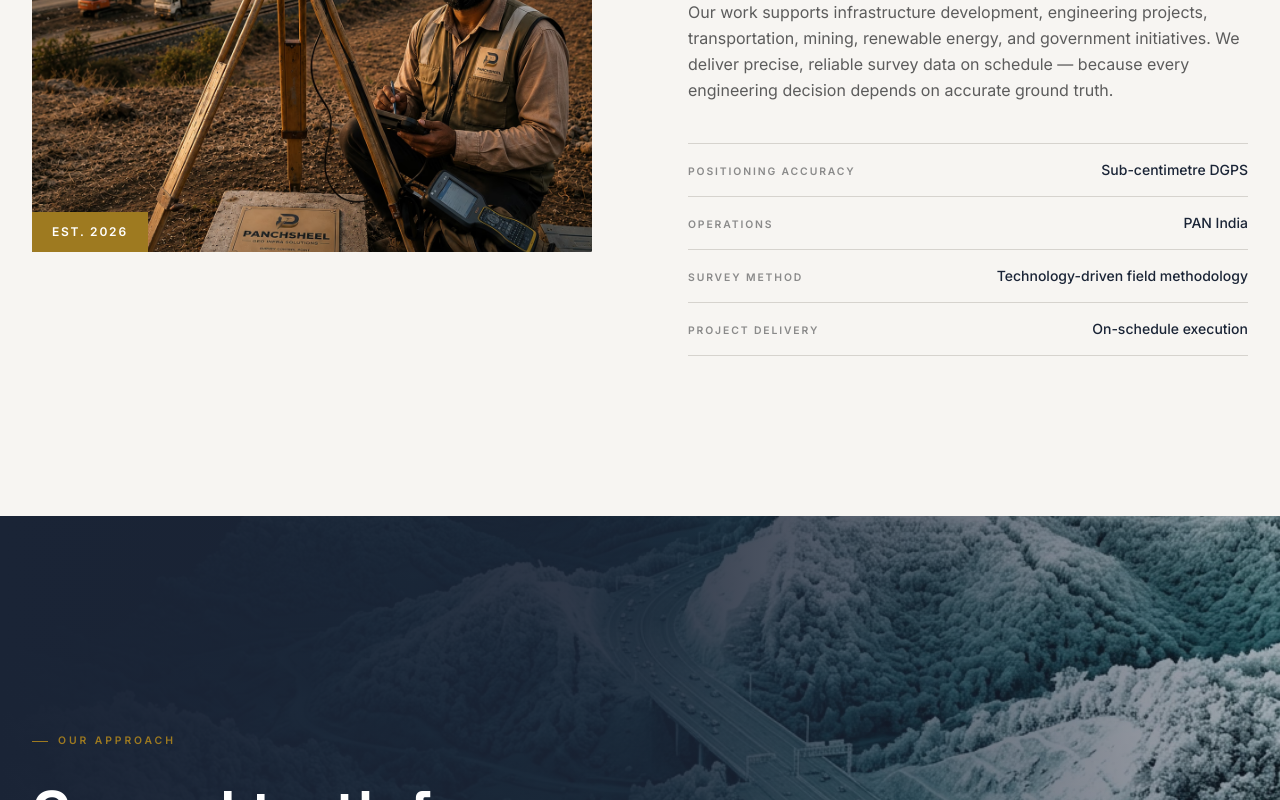
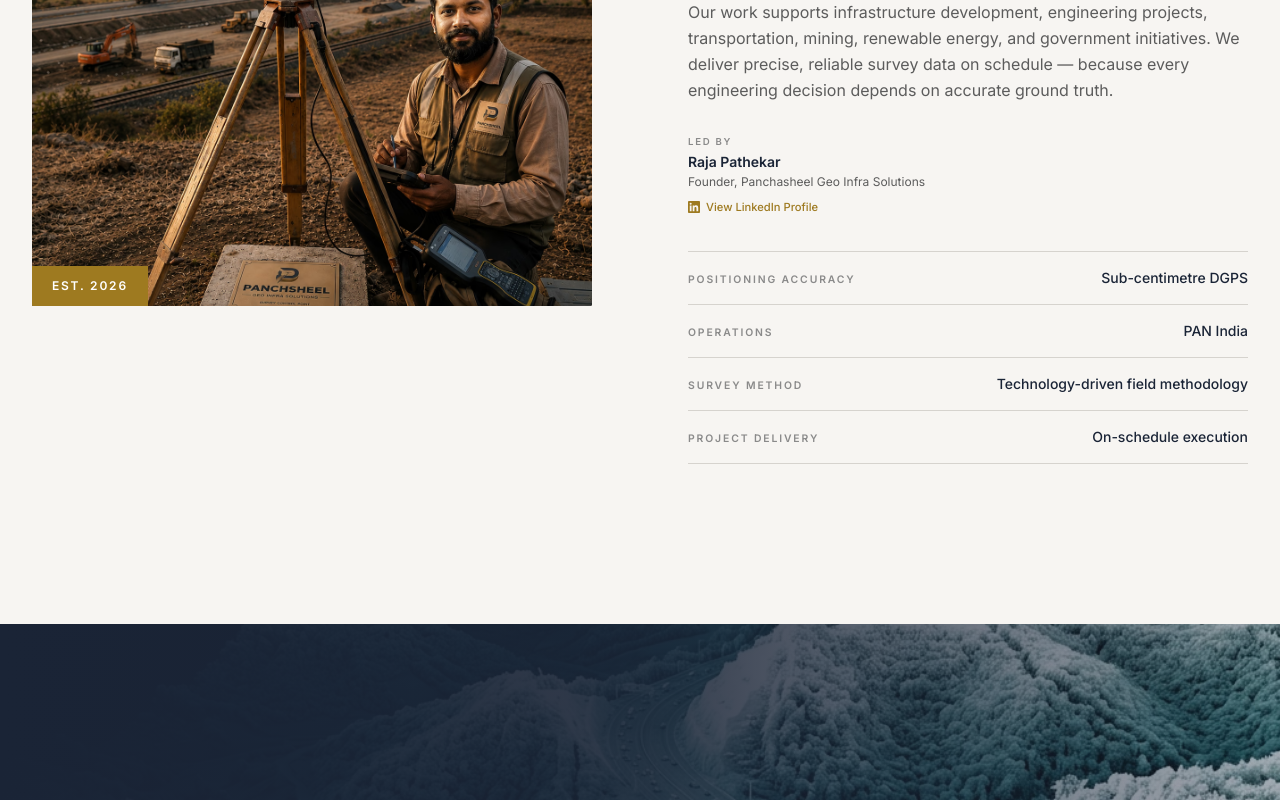
Before and after one commit to yash-kzx/Panchasheel, a Next.js app: page / in a window 1280 px wide. Shown: the part 1260-2060 px from the top of the page. Built offline with nearby package versions, Linux system fonts and the light colour scheme.

Commit message:
AfterDeploy-v1

```diff
--- a/src/components/sections/about.tsx
+++ b/src/components/sections/about.tsx
@@ -3,6 +3,7 @@
 import Image from "next/image";
 import { Reveal } from "@/components/ui/reveal";
 import { SectionLabel } from "@/components/ui/section-label";
+import { FOUNDER } from "@/lib/constants";
 
 export function AboutSection() {
   return (
@@ -68,8 +69,36 @@ export function AboutSection() {
               </p>
             </Reveal>
 
+            {/* Founder signature */}
             <Reveal direction="up">
-              <div className="mt-10 border-t border-border">
+              <div className="mt-8 flex items-center gap-4">
+                <div>
+                  <p className="text-[0.6rem] font-semibold uppercase tracking-[0.18em] text-brand-concrete mb-1">Led by</p>
+                  <p className="text-sm font-semibold text-brand-charcoal leading-tight">{FOUNDER.name}</p>
+                  <p className="text-[0.75rem] text-brand-slate mt-0.5">{FOUNDER.title}</p>
+                  <a
+                    href={FOUNDER.linkedIn}
+                    target="_blank"
+                    rel="noopener noreferrer"
+                    className="inline-flex items-center gap-1.5 mt-2 text-[0.7rem] font-medium text-brand-accent hover:text-brand-charcoal transition-colors duration-150"
+                  >
+                    <svg
+                      xmlns="http://www.w3.org/2000/svg"
+                      className="h-3 w-3"
+                      viewBox="0 0 24 24"
+                      fill="currentColor"
+                      aria-hidden="true"
+                    >
+                      <path d="M20.447 20.452h-3.554v-5.569c0-1.328-.027-3.037-1.852-3.037-1.853 0-2.136 1.445-2.136 2.939v5.667H9.351V9h3.414v1.561h.046c.477-.9 1.637-1.85 3.37-1.85 3.601 0 4.267 2.37 4.267 5.455v6.286zM5.337 7.433a2.062 2.062 0 0 1-2.063-2.065 2.064 2.064 0 1 1 2.063 2.065zm1.782 13.019H3.555V9h3.564v11.452zM22.225 0H1.771C.792 0 0 .774 0 1.729v20.542C0 23.227.792 24 1.771 24h20.451C23.2 24 24 23.227 24 22.271V1.729C24 .774 23.2 0 22.222 0h.003z" />
+                    </svg>
+                    View LinkedIn Profile
+                  </a>
+                </div>
+              </div>
+            </Reveal>
+
+            <Reveal direction="up">
+              <div className="mt-8 border-t border-border">
                 {[
                   { label: "Positioning Accuracy", value: "Sub-centimetre DGPS" },
                   { label: "Operations", value: "PAN India" },
--- a/src/components/sections/cta.tsx
+++ b/src/components/sections/cta.tsx
@@ -103,7 +103,7 @@ export function CTASection() {
   return (
     <section
       id="contact"
-      className="relative py-28 lg:py-40 bg-brand-warm overflow-hidden"
+      className="relative py-20 lg:py-28 bg-brand-warm overflow-hidden"
       aria-labelledby="cta-heading"
     >
       <div className="mx-auto max-w-7xl px-6 lg:px-8">
--- a/src/lib/constants.ts
+++ b/src/lib/constants.ts
@@ -17,6 +17,13 @@ export const CONTACT = {
     country: "India",
     pin: "462023",
   },
+} as const;
+
+export const FOUNDER = {
+  name: "Raja Pathekar",
+  title: "Founder, Panchasheel Geo Infra Solutions",
+  // ← Update this URL when the LinkedIn profile is ready
+  linkedIn: "https://www.linkedin.com/in/rajapathekar/",
 } as const;
 
 export const NAV_LINKS = [
```
